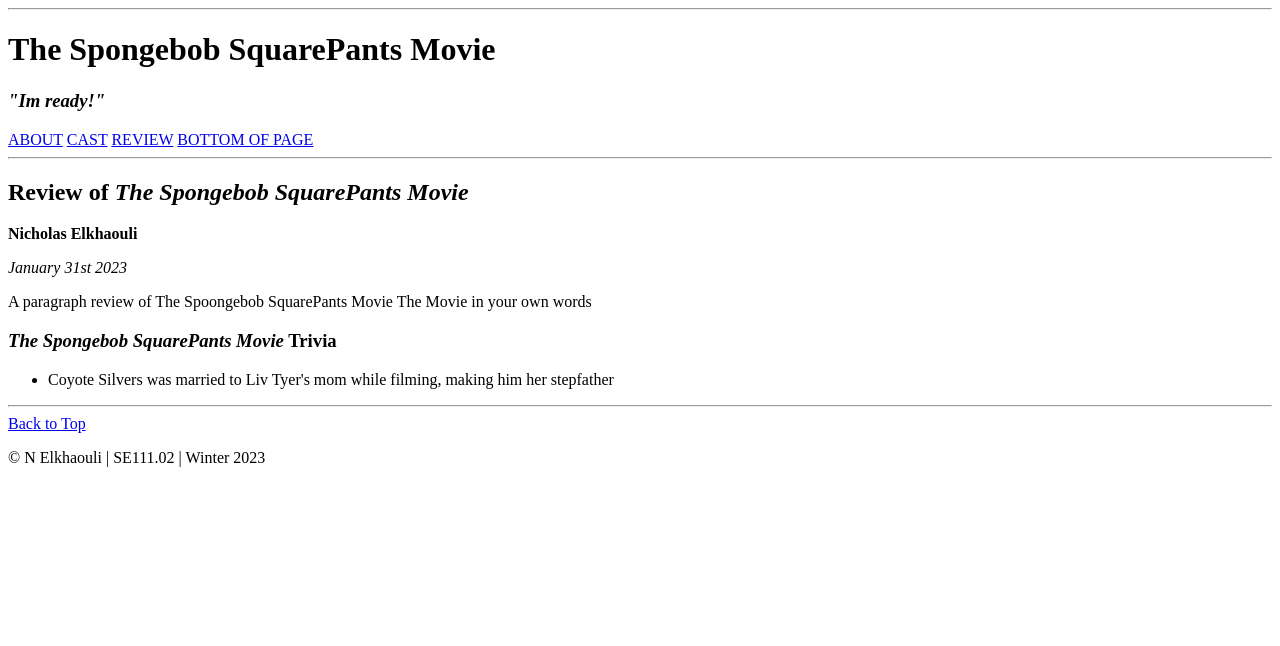
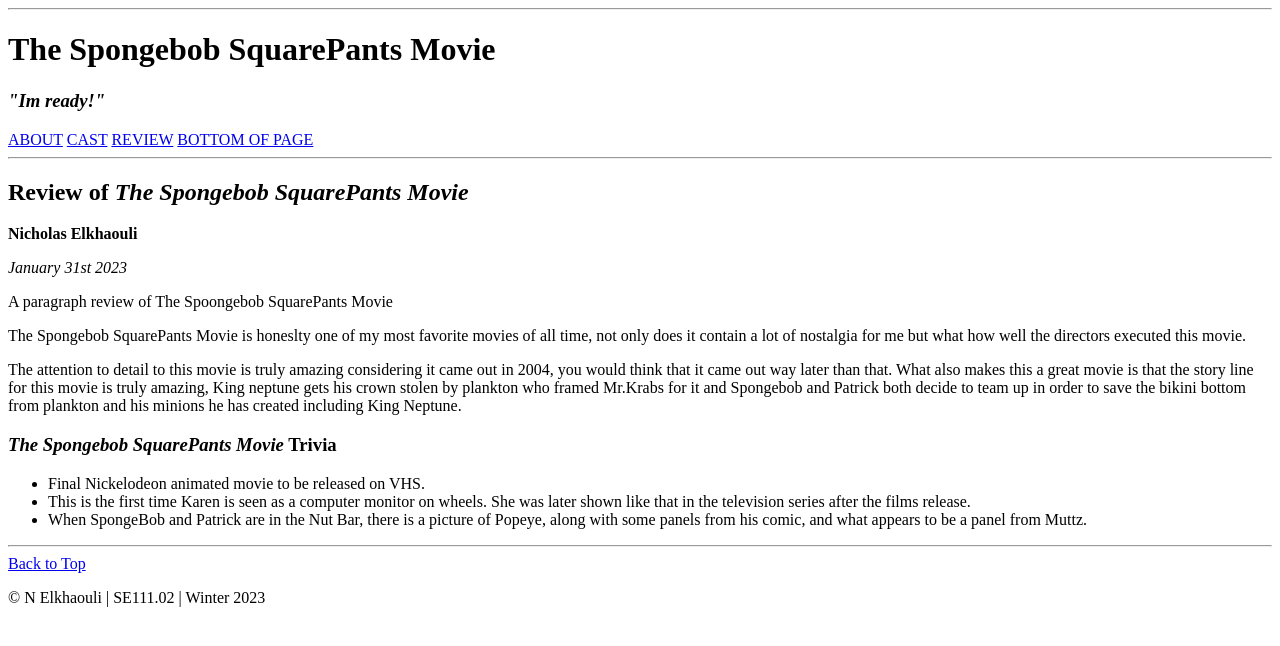
Before and after one commit to wingo65/Incorrect-file, a plain HTML site: page Wk4_movie/review.html in a window 1280 px wide. Drawn offline with Linux system fonts and the light colour scheme.

Commit message:
finished movie hw

```diff
--- a/Wk4_movie/review.html
+++ b/Wk4_movie/review.html
@@ -50,14 +50,18 @@
                 <p><b>Nicholas Elkhaouli</b></p>
                 <p><i>January 31st 2023</i></p>
 
-                <p>A paragraph review of <en>The Spoongebob SquarePants Movie </en> The Movie in your own words</p>
+                <p>A paragraph review of <en>The Spoongebob SquarePants Movie </en></p>
+                <p>The Spongebob SquarePants Movie is honeslty one of my most favorite movies of all time, not only does it contain a lot of nostalgia for me but what how well the directors executed this movie.</p>
+                <p>The attention to detail to this movie is truly amazing considering it came out in 2004, you would think that it came out way later than that. What also makes this a great movie is that the story line for this movie is truly amazing, King neptune gets his crown stolen by plankton who framed Mr.Krabs for it and Spongebob and Patrick both decide to team up in order to save the bikini bottom from plankton and his minions he has created including King Neptune.</p>
 
                 <div class="info">
 
                     <h3><em>The Spongebob SquarePants Movie</em> Trivia</h3>
 
                     <ul>
-                        <li>Coyote Silvers was married to Liv Tyer's mom while filming, making him her stepfather</li>
+                        <li>Final Nickelodeon animated movie to be released on VHS.</li>
+                        <li>This is the first time Karen is seen as a computer monitor on wheels. She was later shown like that in the television series after the films release.</li>
+                        <li>When SpongeBob and Patrick are in the Nut Bar, there is a picture of Popeye, along with some panels from his comic, and what appears to be a panel from Muttz.</li>
 
 
                     </ul>
```
